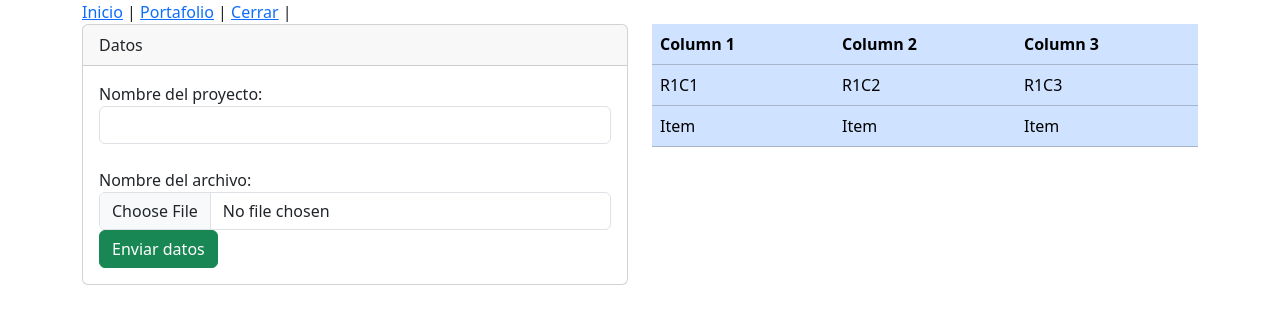
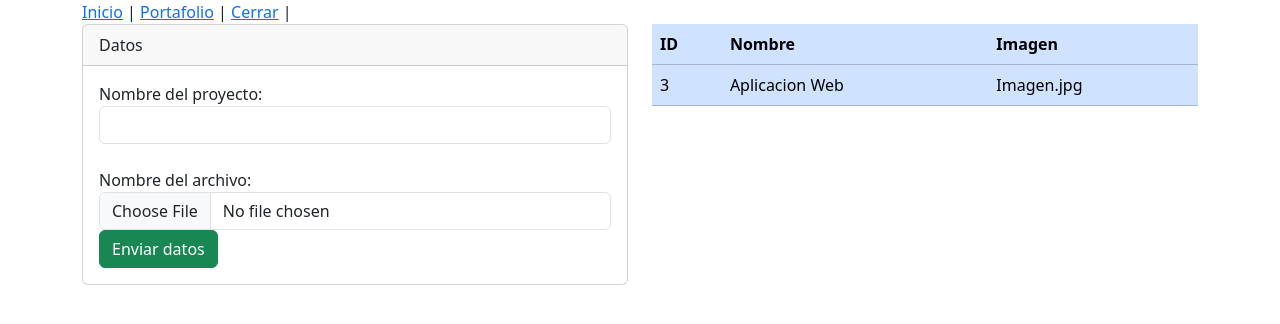
Before and after one commit to RenatusCartesisus/4toSemestre, a PHP site: page /portafolio.php in a window 1280 px wide. Shown: the top 324 px of the page. Run offline with PHP 8.4, Linux system fonts and the light colour scheme; the visitor is signed in with stand-in values (Sample User, id 1).

Commit message:
Estamos avanzando despues de haberla cagado

```diff
--- a/conexion.php
+++ b/conexion.php
@@ -0,0 +1,31 @@
+<?php
+
+class Conectar{
+
+    private $servidor="localhost:3307";
+    private $usuario="root";
+    private $password="";
+    private $conexion;
+
+    public function __construct()
+    {
+        try{
+$this->conexion= new PDO("mysql:host=$this->servidor;dbname=album", $this->usuario, $this->password);
+$this->conexion->setAttribute(PDO::ATTR_ERRMODE, PDO::ERRMODE_EXCEPTION);
+        }
+        catch(PDOException $e){
+return "falla de conexion".$e;
+        }
+    }
+
+    public function ejecutar($sql){
+
+        $this->conexion->exec($sql);
+        return $this->conexion->lastInsertId();
+
+
+    }
+
+}
+
+?>
--- a/portafolio.php
+++ b/portafolio.php
@@ -1,4 +1,21 @@
 <?php include ("cabecera.php");?>
+<?php include ("conexion.php");?>
+
+<?php
+
+if($_POST){
+
+    $nombre = $_POST['nombre'];
+
+    print_r($_POST);
+
+$conexion = new Conectar();
+$sql = "INSERT INTO `proyectos` (`id`, `nombre`, `imagen`, `descripcion`) VALUES (NULL, '$nombre', 'Descartes.jpg', 'Pienso, luego existo');";
+$conexion->ejecutar($sql);
+
+}
+
+?>
 
 <div class="container">
     <div class="row">
@@ -9,11 +26,11 @@
     </div>
     <div class="card-body">
 
-<form action="portafolio.php" method="post">
+<form action="portafolio.php" method="post" enctype="multipart/form-data">
 
 <label >Nombre del proyecto:</label><input type="text" name="nombre" class="form-control" required>
 <br>
-<label >Nombre del archivo:</label><input type="file" name="archivo" class="form-control" required>
+<label >Nombre del archivo:</label><input type="file" name="archivo" class="form-control" >
 <input type="submit" value="Enviar datos" class="btn btn-success">
 
 </form>
@@ -27,21 +44,16 @@
     <table class="table table-primary">
         <thead>
             <tr>
-                <th scope="col">Column 1</th>
-                <th scope="col">Column 2</th>
-                <th scope="col">Column 3</th>
+                <th scope="col">ID</th>
+                <th scope="col">Nombre</th>
+                <th scope="col">Imagen</th>
             </tr>
         </thead>
         <tbody>
             <tr class="">
-                <td scope="row">R1C1</td>
-                <td>R1C2</td>
-                <td>R1C3</td>
-            </tr>
-            <tr class="">
-                <td scope="row">Item</td>
-                <td>Item</td>
-                <td>Item</td>
+                <td>3</td>
+                <td>Aplicacion Web</td>
+                <td>Imagen.jpg</td>
             </tr>
         </tbody>
     </table>
@@ -52,9 +64,4 @@
     </div>
 </div>
 
-
-
-
-
-
 <?php include ("pie.php");?>
```
